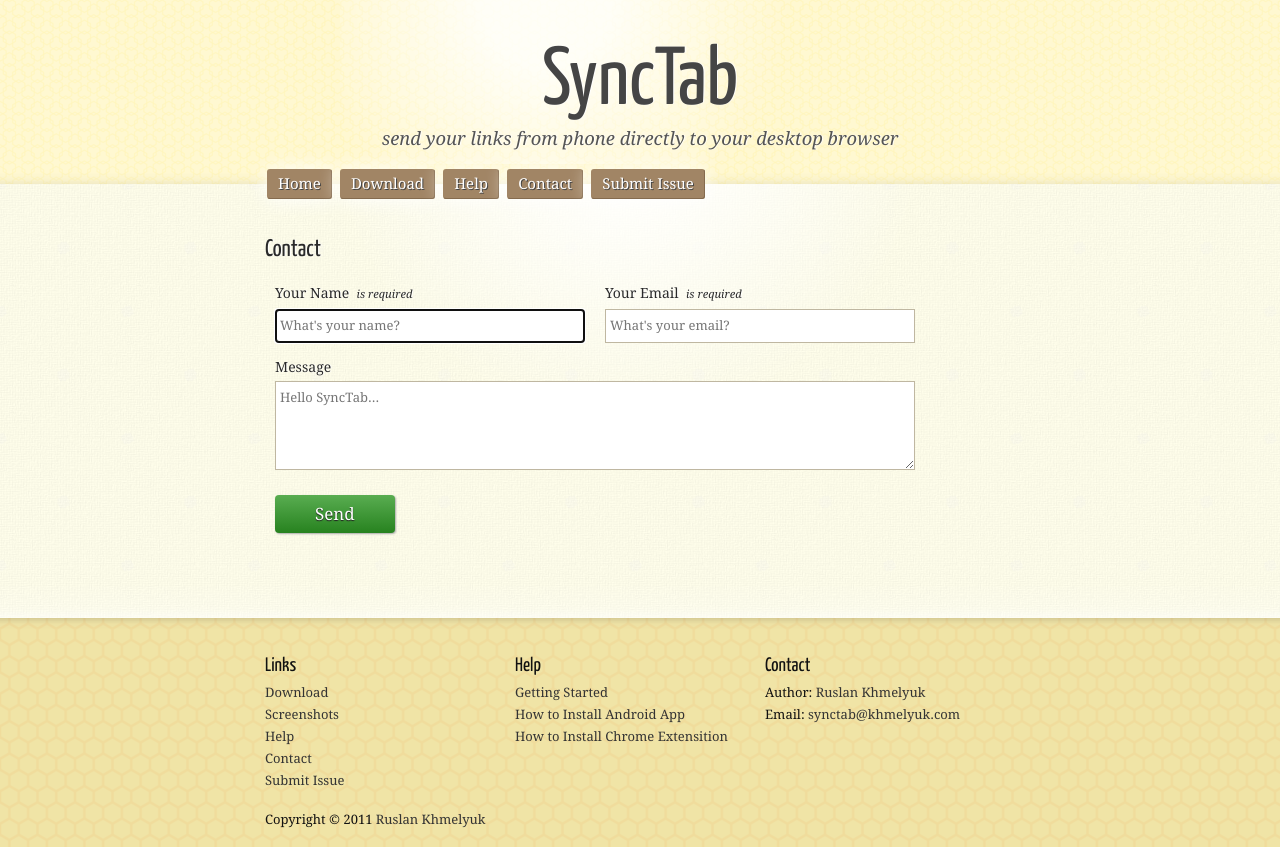
After one commit to derekzhang79/synctab-website, a Django app: template templates/contact.html in a window 1280 px wide. The commit adds this page. Run offline with Django 3.2, Linux system fonts and the light colour scheme; the template is opened without the code that fills it, so the values that code supplies are empty.

Commit message:
Contact form.

```diff
--- /dev/null
+++ b/templates/contact.html
@@ -0,0 +1,43 @@
+{% extends 'main_layout.html' %}
+
+{% load static %}
+
+{% block title %}Contact SyncTab{% endblock %}
+
+{% block content %}
+    <h2>Contact</h2>
+
+    <div id="contact" class="paragraph">
+        <form id="contactForm" method="POST">
+            {% csrf_token %}
+
+            {% if error %}
+                <div class="error">Please check all fields are filled. Everything is <del>important</del> required!</div>
+            {% endif %}
+            {% if success %}
+                <div class="hurray">Thank you for contacting! We will be on touch soon.</div>
+            {% endif %}
+
+            <div class="twoColumns">
+                <p>
+                    <label for="name">Your Name &nbsp;<span>is required</span></label>
+                    <input type="text" id="name" name="name" maxlength="500" autofocus="true" placeholder="What's your name?" value="{{ name }}"/>
+                </p>
+
+                <p style="float: left; ">
+                    <label for="email">Your Email &nbsp;<span>is required</span></label>
+                    <input type="text" id="email" name="email" maxlength="500" placeholder="What's your email?" value="{{ email }}"/>
+                </p>
+
+                <div class="clear"></div>
+            </div>
+
+            <p>
+                <label for="email">Message</label>
+                <textarea id="message" name="message" rows="0" cols="0" placeholder="Hello SyncTab...">{{ message }}</textarea>
+            </p>
+
+            <p><input type="submit" class="submitButton" value="Send"/></p>
+        </form>
+    </div>
+{% endblock %}
--- a/templates/main_layout.html
+++ b/templates/main_layout.html
@@ -44,7 +44,7 @@
               <a href="{% url home %}">Home</a>
               <a href="{% url download %}">Download</a>
               <a href="help.html">Help</a>
-              <a href="contact.html">Contact</a>
+              <a href="{% url contact %}">Contact</a>
               <a href="submitIssue.html">Submit Issue</a>
             </div>
 
@@ -63,7 +63,7 @@
               <li><a href="{% url download %}">Download</a></li>
               <li><a href="{% url screenshots %}">Screenshots</a></li>
               <li><a href="help.html">Help</a></li>
-              <li><a href="contact.html">Contact</a></li>
+              <li><a href="{% url contact %}">Contact</a></li>
               <li><a href="submitIssue.html">Submit Issue</a></li>
             </ul>
           </div>
--- a/urls.py
+++ b/urls.py
@@ -9,6 +9,7 @@ urlpatterns = patterns('website.views',
     url(r'^$', 'home', name='home'),
     url(r'^download/$', 'download', name='download'),
     url(r'^screenshots/$', 'screenshots', name='screenshots'),
+    url(r'^contact/$', 'contact', name='contact'),
 
 
     # Uncomment the admin/doc line below to enable admin documentation:
--- a/website/static/css/styles.css
+++ b/website/static/css/styles.css
@@ -164,6 +164,58 @@ ul.screenshots img:hover {
 	box-shadow: 0 0 15px #888888;
 }
 
+label { padding: 4px 0; }
+input[type=text], textarea {
+    padding: 6px 4px; border: 1px solid #BFB7A1;
+    line-height: 20px; font-size: 13px;
+    font-family: 'Droid Serif', serif, sans-serif;}
+input[type=text]:hover, textarea:hover { border: 1px solid #8C8676; }
+input[type=text]:active, textarea:active { border: 1px solid #8C8676; }
+
+#contactForm label { display: block; }
+#contactForm label span { font-size: 0.8em; font-style: italic; }
+#contactForm input[type=text] { width: 300px; }
+#contactForm textarea { width: 630px; height: 75px; }
+
+.twoColumns p { float: left; padding-right: 20px;}
+
+.submitButton {
+	margin: 10px 0;
+	cursor: pointer;
+    padding: 9px 40px;
+    box-shadow: 1px 1px 2px #aaaaaa; border: none;
+    font: 17px 'Droid Serif',serif,sans-serif;
+    line-height: 20px; color: white; text-shadow: 0 1px 1px #222222;
+    border-radius: 4px; -webkit-border-radius: 4px; -moz-border-radius: 4px;
+
+    background-image: linear-gradient(top, #59AD51, #27821F);
+    background-image: -o-linear-gradient(top, #59AD51, #27821F);
+    background-image: -moz-linear-gradient(top, #59AD51, #27821F);
+    background-image: -webkit-linear-gradient(top, #59AD51, #27821F);
+    background-image: -ms-linear-gradient(top, #59AD51, #27821F);
+    filter: progid:DXImageTransform.Microsoft.gradient(startColorstr='#59AD51', endColorstr='#27821F');
+}
+
+.submitButton:hover {
+    background-image: linear-gradient(top, #4A9143, #1B5E15);
+    background-image: -o-linear-gradient(top, #4A9143, #1B5E15);
+    background-image: -moz-linear-gradient(top, #4A9143, #1B5E15);
+    background-image: -webkit-linear-gradient(top, #4A9143, #1B5E15);
+    background-image: -ms-linear-gradient(top, #4A9143, #1B5E15);
+    filter: progid:DXImageTransform.Microsoft.gradient(startColorstr='#4A9143', endColorstr='#1B5E15');
+}
+
+.submitButton:active {
+    background-image: linear-gradient(top, #1B5E15, #3D7A37);
+    background-image: -o-linear-gradient(top, #1B5E15, #3D7A37);
+    background-image: -moz-linear-gradient(top, #1B5E15, #3D7A37);
+    background-image: -webkit-linear-gradient(top, #1B5E15, #3D7A37);
+    background-image: -ms-linear-gradient(top, #1B5E15, #3D7A37);
+    filter: progid:DXImageTransform.Microsoft.gradient(startColorstr='#1B5E15', endColorstr='#3D7A37');
+}
+
+.error { font-size: 14px; color: #af1010; padding: 10px 0;  }
+.hurray { font-size: 14px; color: #4A3C2C; padding: 10px 0; }
 
 /* ------------------------------------------------------------------- */
 
```
Also changed, not shown: settings.py (+8 -0 lines), website/mail.py (added, +27 -0 lines), website/views.py (+28 -0 lines).
